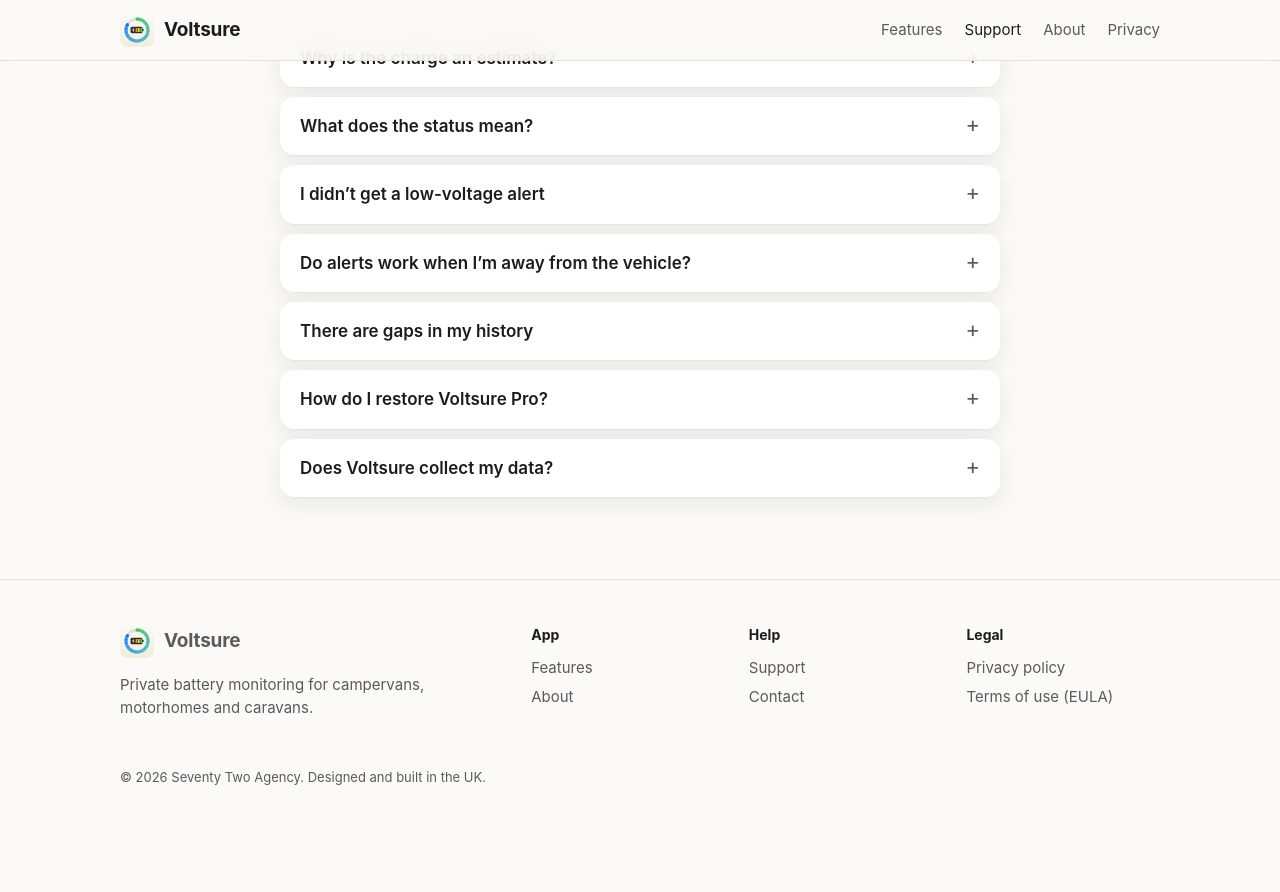
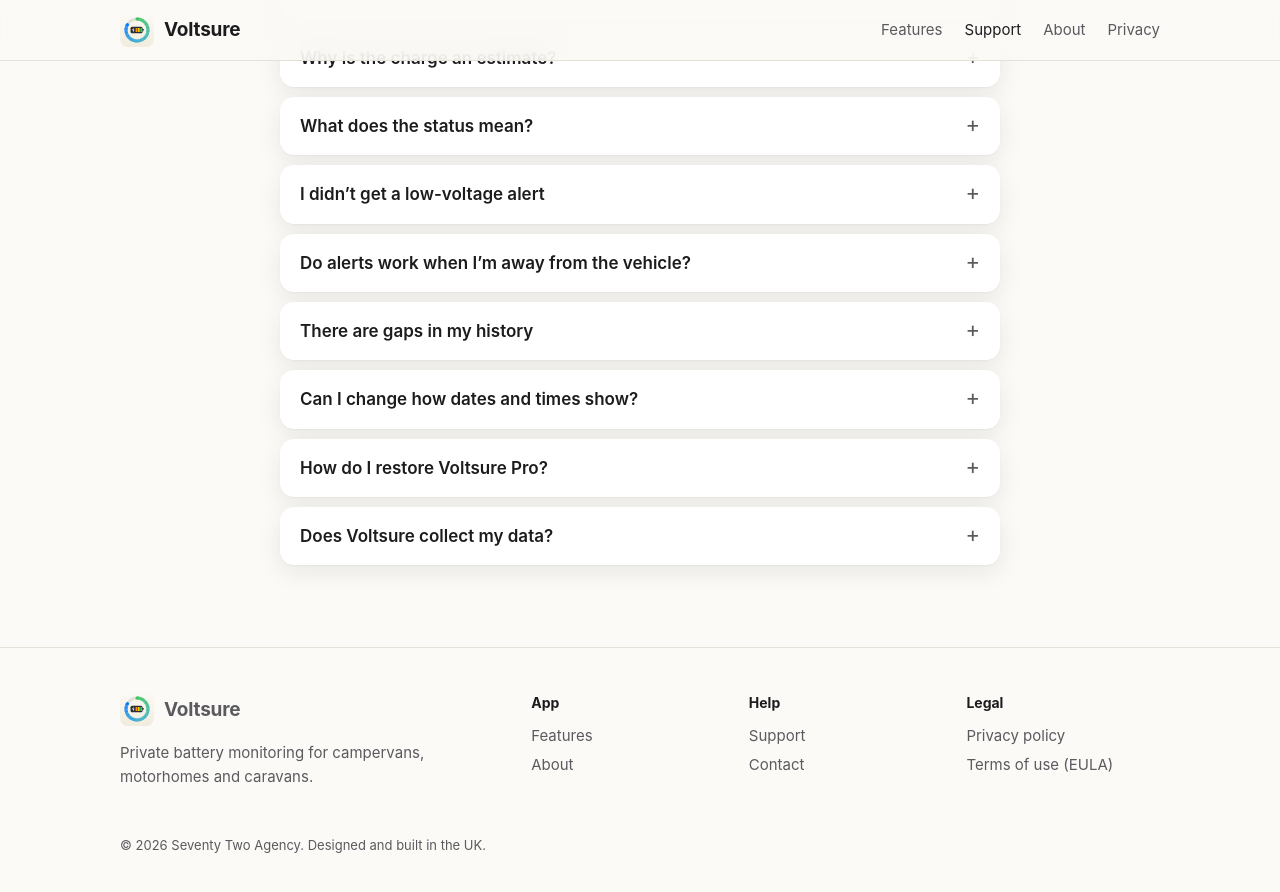
Before and after one commit to SeventyTwoAgency/STA-Website, a Jekyll site: the page voltsure/support.html, which Jekyll copies as it is, in a window 1280 px wide and 900 px high, scrolled down 699 px. Shown: the top 892 px of the window. Built offline with Jekyll 4.4.1, drawn with Linux system fonts in a browser that asks for light colours; before the commit the page ends 1531 px from its top, so only the background shows below that.

Commit message:
Voltsure support: how to change how dates and times show (3.8.1)
Co-Authored-By: Claude Opus 5.5 <noreply@anthropic.com>
Claude-Session: https://claude.ai/code/session_01NqTXAE6MBJmKfxAZYe4DHU

```diff
--- a/voltsure/support.html
+++ b/voltsure/support.html
@@ -99,6 +99,11 @@
     </details>
 
     <details>
+      <summary>Can I change how dates and times show?</summary>
+      <div><p>Yes. Go to Settings → Appearance → Dates and Times. <strong>Clock</strong> picks a 12-hour or 24-hour clock, and <strong>Dates</strong> picks day first (14 Nov) or month first (Nov 14). Both start on System, which follows your iPhone’s region and its 24-Hour Time setting. The choice applies across Voltsure, its graphs and CarPlay. Exported files keep a fixed format so other apps can read them.</p></div>
+    </details>
+
+    <details>
       <summary>How do I restore Voltsure Pro?</summary>
       <div><p>Voltsure Pro is a one-time purchase tied to your Apple ID and shared with your family through Family Sharing. On a new device, open the Voltsure Pro screen in the app and tap Restore Purchase.</p></div>
     </details>
```
